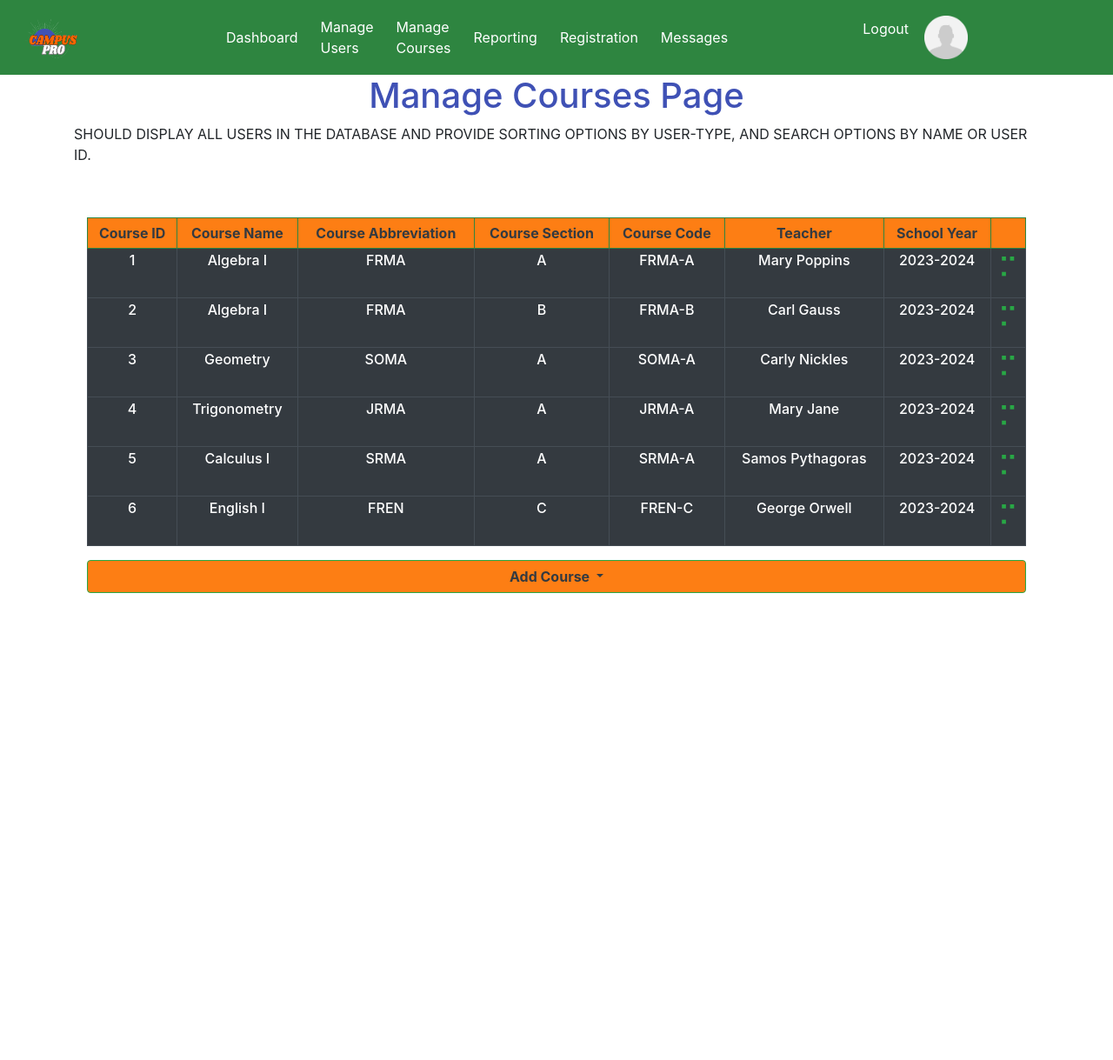
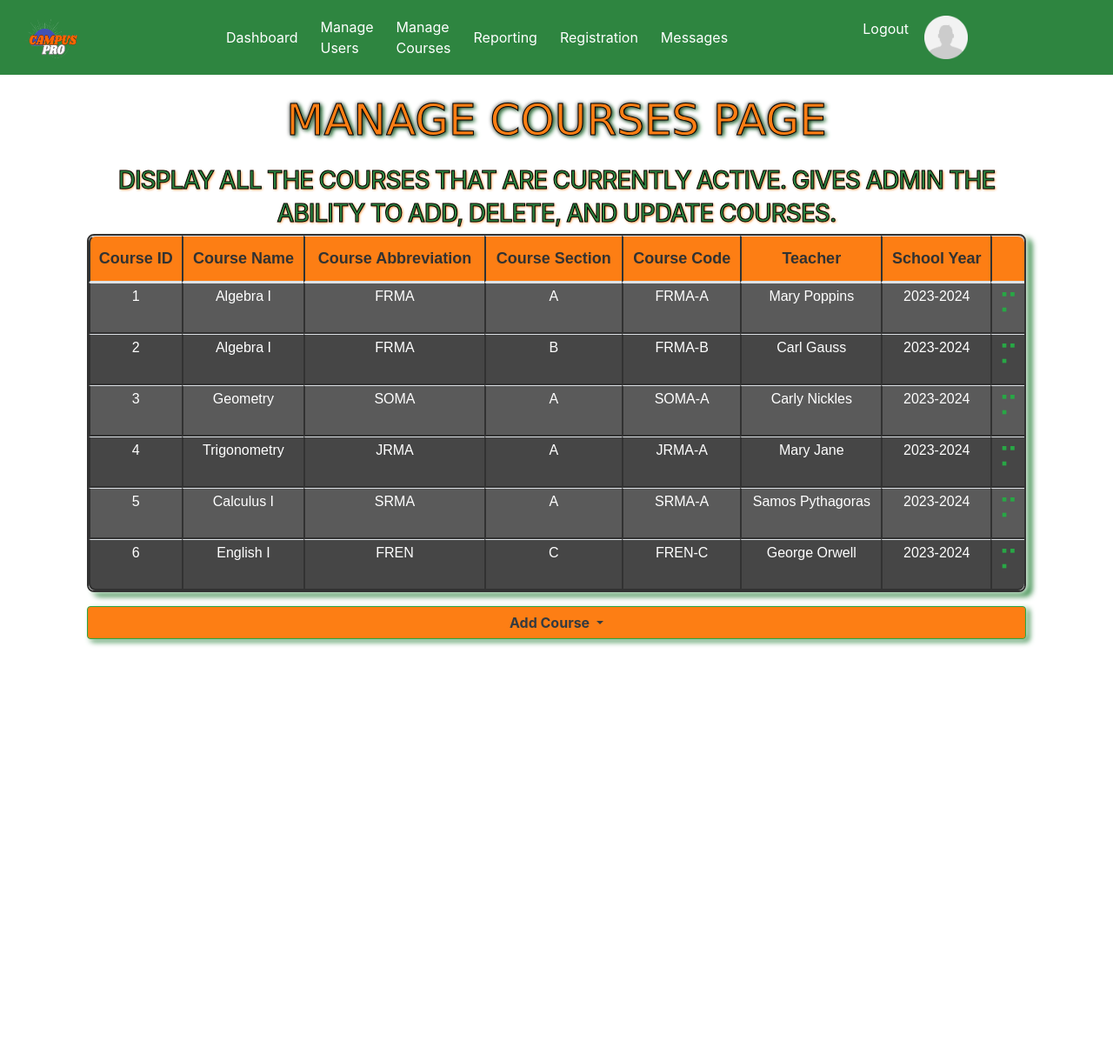
Before and after one commit to mkbond22/CampusProMain, a Flask app: page /admin/manage_courses in a window 1280 px wide. Shown: the whole page at 87% size. Before the commit the page ends 682 px from the top, so only its background shows below. Run offline with Flask 3, Linux system fonts and the light colour scheme; a user stored in the database is signed in; data comes from the database, SQL or seed files in the repository; lists and menus that the app fills with data are empty.

Commit message:
Updated Tables and styles

```diff
--- a/website/static/css/styles.css
+++ b/website/static/css/styles.css
@@ -51,6 +51,10 @@
       margin-left: 0;
       margin-top: 10px;
     }
+  }
+
+  body {
+    padding-bottom: 50px;
   }
 
   .login-box {
@@ -109,21 +113,50 @@
     margin-left: 10px;
   }
 
-  table.table-bordered{
-    border:1px solid #fd7e14;
-    margin-top:20px;
-    padding: 0px;
-  }
-  table.table-bordered > thead > tr > th{
-      border:1px solid #fd7e14;
-  }
-  table.table-bordered > tbody > tr > td{
-      border:1px solid #fd7e14;
+  .page-title {
+    font-size: 50px;
+    color: #fd7e14;
+    font-family: cursive;
+    margin: 10px 0px 20px;
+    text-transform: uppercase;
+    text-shadow: 0 0 5px #000, 3px 2px 5px #2E8540;
+    margin: 22px 0px 20px;
+    text-align: center;
+    line-height: 60px;
+    -webkit-text-stroke: 1px black;
   }
 
-  .course-table-bordered{
-    border:1px solid #2E8540;
-    margin-top:20px;
+  .page-subtitle {
+    font-size: 28px;
+    letter-spacing: -1px;
+    color: #2E8540;
+    text-transform: uppercase;
+    text-shadow: 1px 1px 3px #fd7e14;
+    margin: 15px 0px 5px;
+    text-align: center;
+    line-height: 38px;
+    -webkit-text-stroke: 1px black;
+  }
+
+  .box1 {
+    outline:2px solid #2E8540;
+    border-top-left-radius: 6px;
+    border-top-right-radius: 6px;
+    padding: 10px;
+    margin: 20px;
+  }
+  .box2 {
+    outline:2px solid #2E8540;
+    border-bottom-left-radius: 10px;
+    border-bottom-right-radius: 10px;
+    padding: 10px;
+    margin: 20px;
+  }
+
+  /* .course-table-bordered{
+    box-shadow: 2px 1px 6px #fff, 7px 5px 6px #2E8540;
+    margin-top:10px;
+    margin-bottom: 15px;
     padding: 0px;
   }
   .course-table-bordered > thead > tr > th{
@@ -131,32 +164,110 @@
   }
   .course-table-bordered > tbody > tr > td{
     border:1px solid #2E8540;
-  }
+  } */
 
   .heading-color {
     background-color: #fd7e14;
+    outline:2px solid #2E8540;
   }
 
   .add-course-form {
     columns: 4;
     height: 200px !important;
-    background-color: lightgrey;
-    border:1px solid #fd7e14;
+    background-color: #d2d2d2;
+    border:1px solid #000;
+    box-shadow: 1px 0px 6px #fff,2px 1px 6px #2E8540;
     padding: 10px 10px 10px 10px;
     margin-bottom: -100px;
   }
-
   .dropdown-button {
     margin-bottom: 10px;
+    box-shadow: 1px 0px 6px #fff, 4px 3px 6px #2E8540;
   }
-
   .add-button {
     background-color: #fd7e14;
     border:1px solid #2E8540;
     margin-top: 5px;
     margin-bottom: 5px;
   }
+  .bottom-space {
+    padding-bottom: 200px;
+  }
 
-  .bottom-space {
-    margin-bottom: 100px;
+  #data-table {
+    font-family: Arial, Helvetica, sans-serif;
+    font-size: 18px;
+    text-align: center;
+    border-collapse: separate;
+    border: 2px solid #323232;
+    border-radius: 8px;
+    border-spacing: 0px;
+    width: 100%;
+    box-shadow: 2px 1px 6px #fff, 7px 5px 6px #2E8540;
   }
+  /* #data-table td, #data-table th {
+    margin-top:10px;
+    margin-bottom: 15px;
+    padding: 0px;
+  } */
+  #data-table tr:nth-child(even){
+    background-color: #464646;
+    color: #fff;
+  }
+  #data-table tr:nth-child(odd){
+    background-color: #5a5a5a;
+    color: #fff;
+  }
+  #data-table tr:hover {
+    background-color: #ddd;
+    color: #323232;
+  }
+  #data-table th {
+    padding-top: 12px;
+    padding-bottom: 12px;
+    background-color: #fd7e14;
+    color: #323232;
+  }
+  /* #data-table th:first-of-type{
+    border-top-left-radius:10px;
+  }
+  #data-table th:last-of-type {
+    border-top-right-radius:10px;
+  }
+  #data-table tr:last-of-type td:first-of-type{
+    border-bottom-left-radius:10px;
+  }
+  #data-table tr:last-of-type td:last-of-type{
+    border-bottom-right-radius:10px;
+  } */
+  thead {
+    vertical-align: middle;
+    border-collapse: collapse;
+    border-color: #323232;
+  }
+  tr {
+      vertical-align: inherit;
+      border-color: #323232;
+  }
+  th, td {
+      padding: 5px 4px 6px 4px;
+      text-align: center;
+      vertical-align: middle;
+      border-left: 2px solid #323232;
+  }
+  td {
+    border-bottom: 2px solid #323232;
+    border-top: 2px solid #323232;
+  }
+  thead:first-child tr:first-child th:first-child {
+    border-radius: 8px 0 0 0;
+  }
+  thead:first-child tr:first-child th:last-child {
+    border-radius: 0 8px 0 0 ;
+  }
+  tbody:last-child tr:last-child td:first-child {
+    border-radius: 0 0 0 8px;
+  }
+  tbody:last-child tr:last-child td:last-child {
+    border-radius: 0 0 8px 0;
+  }
--- a/website/templates/admin_manage_courses.html
+++ b/website/templates/admin_manage_courses.html
@@ -3,16 +3,16 @@
 
 {% block content %}
 
-<h1>Manage Courses Page</h1>
-<p>
-  SHOULD DISPLAY ALL USERS IN THE DATABASE AND PROVIDE SORTING OPTIONS BY USER-TYPE, AND SEARCH OPTIONS BY NAME OR USER ID.
+<h2 class="page-title">Manage Courses Page</h2>
+<p class="h4 page-subtitle">
+  Display all the courses that are currently active. Gives admin the ability to add, delete, and update courses.
 </p>
-<br>
+
 <div class="container mx-auto">
   <div class="d-flex justify-content-center">
-    <table align="center"class="table table-sm table-hover table-dark course-table-bordered text-center">
+    <table id="data-table" class="table table-sm">
       <thead>
-        <tr class="heading-color text-dark">
+        <tr>
           <th scope="col">Course ID</th>
           <th scope="col">Course Name</th>
           <th scope="col">Course Abbreviation</th>
@@ -25,21 +25,18 @@
       </thead>
       <tbody>
           {% for course in courses %}
-          <tr class="table-bordered">
-            <th scope="col"><h6>{{course.id}}</h6></th>
-            <th scope="col"><h6>{{course.course_name}}</h6></th>
-            <th scope="col"><h6>{{course.course_abbr}}</h6></th>
-            <th scope="col"><h6>{{course.section}}</h6></th>
-            <th scope="col"><h6>{{course.course_code}}</h6></th>
-            <th scope="col"><h6>{{course.teacher}}</h6></th>
-            <th scope="col" class="text-nowrap"><h6>{{course.year}}</h6></th>
-            <th scope="col" class="text-success">
+          <tr>
+            <td><h6>{{course.id}}</h6></td>
+            <td><h6>{{course.course_name}}</h6></td>
+            <td><h6>{{course.course_abbr}}</h6></td>
+            <td><h6>{{course.section}}</h6></td>
+            <td><h6>{{course.course_code}}</h6></td>
+            <td><h6>{{course.teacher}}</h6></td>
+            <td><h6>{{course.year}}</h6></td>
+            <td class="text-success">
               <a href="/admin/dash" class="text-success"><span aria-hidden="true"><h2>&#10253;</h2></span></a> <!-- "more" in braille -->
-            </th>
+            </td>
           </tr>
-          <!-- &#9072; -->
-          <!-- &#8943; -->
-
           {% endfor %}
       </tbody>
     </table>
@@ -112,7 +109,7 @@
               </div>
             </div>
           </div>
-
+        </div>
         </form>
         <div class="dropdown-divider"></div>
         <div class="row gx-3 justify-content-md-center">
@@ -127,12 +124,11 @@
         </div>
         <button type="submit" class="btn add-button">Add Course</button>
         <br>
-        </div>
-
-    </div>
+      </div>
   </div>
 </div>
 <br>
+<div class="container bottom-space"></div>
 
 
 {% endblock %}
```
Also changed, not shown: website/templates/admin_manage_users.html (+18 -21 lines).
